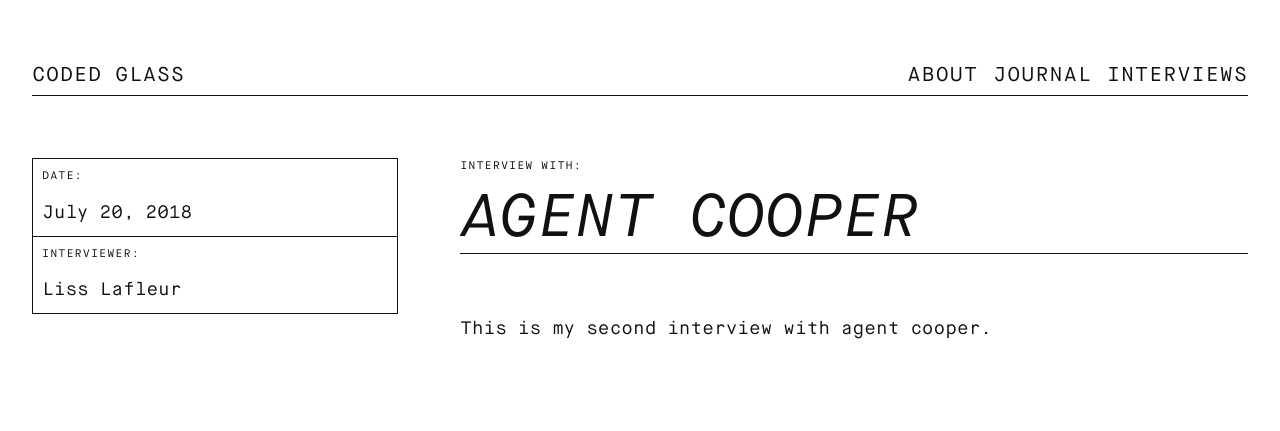
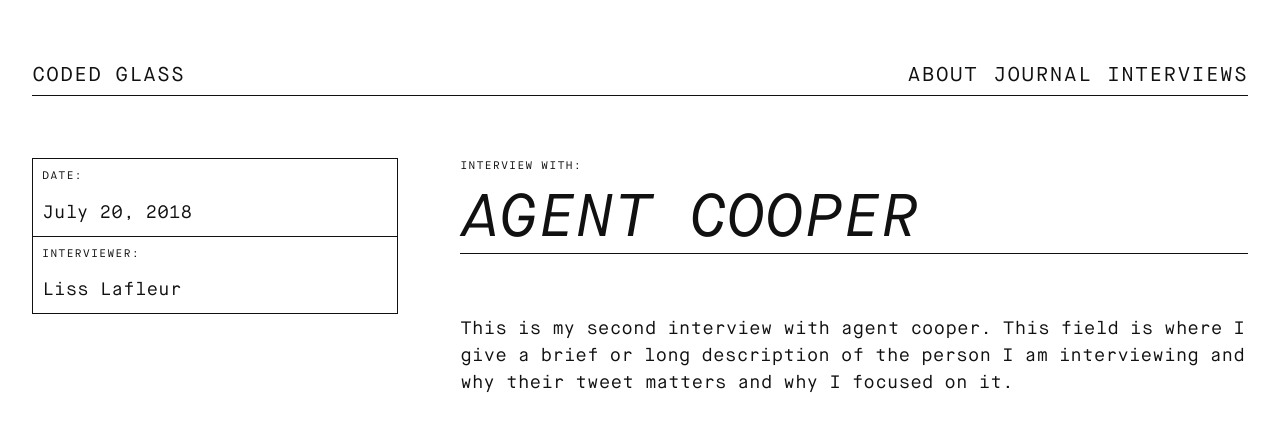
Before and after one commit to BrianaCamp/looking-glass, a Jekyll site: the page built from _interviews/agent-cooper.markdown, in a window 1280 px wide. Shown: the top 431 px of the page. Built offline with Jekyll 4.4.1, drawn with Linux system fonts in a browser that asks for light colours.

Commit message:
Updated Agent Cooper

```diff
--- a/_interviews/agent-cooper.markdown
+++ b/_interviews/agent-cooper.markdown
@@ -20,4 +20,4 @@ interview:
 layout: interview
 ---
 
-This is my second interview with agent cooper.
+This is my second interview with agent cooper. This field is where I give a brief or long description of the person I am interviewing and why their tweet matters and why I focused on it.
```
